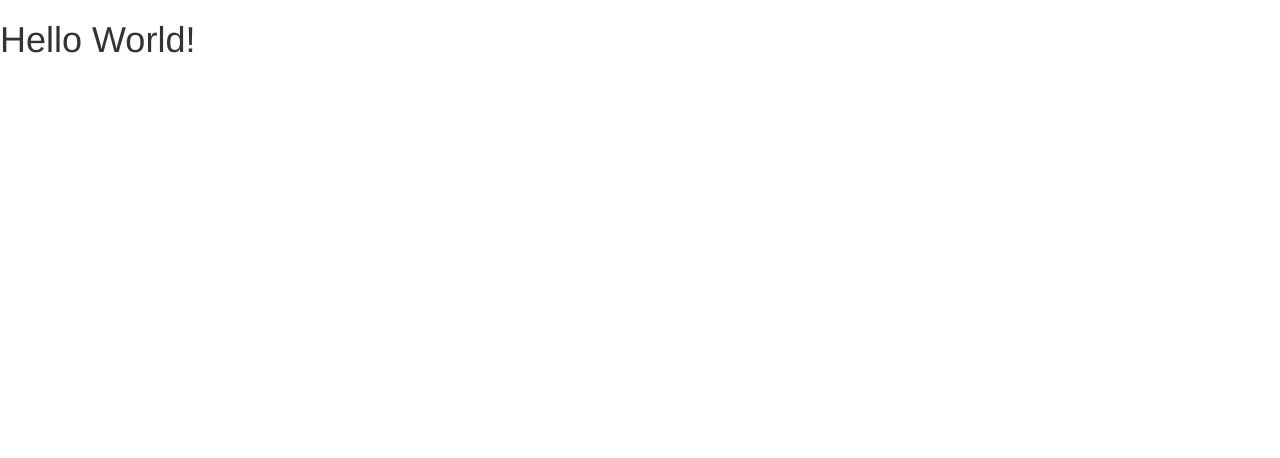
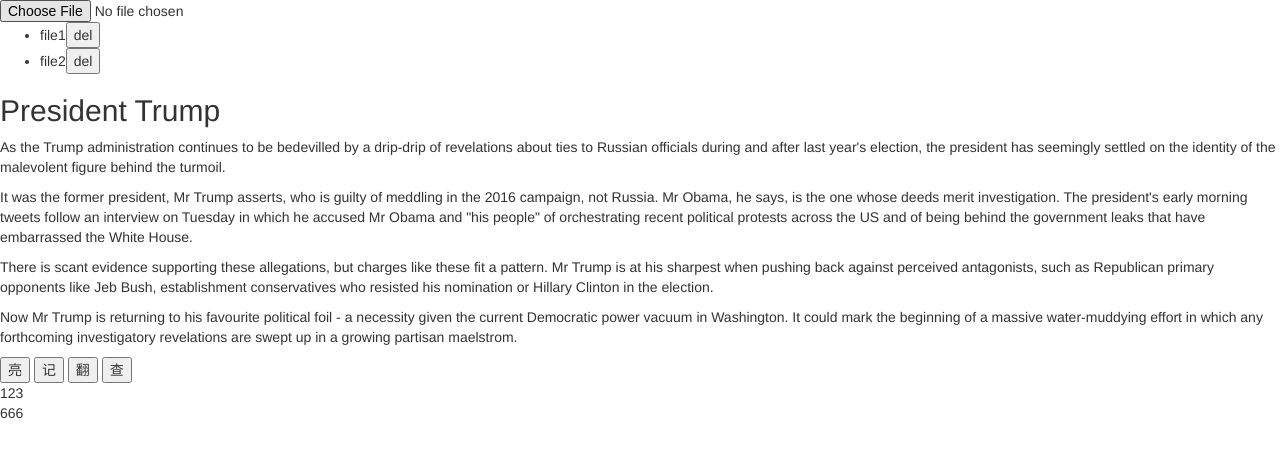
Before and after one commit to demongodYY/local-reader, a website: page index.html in a window 1280 px wide. Drawn offline with Linux system fonts and the light colour scheme.

Commit message:
Jacky-basic structure

```diff
--- a/index.html
+++ b/index.html
@@ -9,6 +9,35 @@
     <script src="bower_components/bootstrap/dist/js/bootstrap.min.js"></script>
 </head>
 <body>
-    <h1>Hello World!</h1>
+    <div class="div_catalog">
+        <input type="file" class="file_open">
+        <div class="div_files">
+            <ul class="ul_files">
+                <li class="div_file1"><span>file1</span><button>del</button></li>
+                <li class="div_file2"><span>file2</span><button>del</button></li>
+            </ul>
+        </div>
+    </div>
+    <div class="div_content">
+        <div class="div_container">
+            <h2>President Trump</h2>
+            <p>As the Trump administration continues to be bedevilled by a drip-drip of revelations about ties to Russian officials during and after last year's election, the president has seemingly settled on the identity of the malevolent figure behind the turmoil.</p>
+            <p>It was the former president, Mr Trump asserts, who is guilty of meddling in the 2016 campaign, not Russia. Mr Obama, he says, is the one whose deeds merit investigation.
+                The president's early morning tweets follow an interview on Tuesday in which he accused Mr Obama and "his people" of orchestrating recent political protests across the US and of being behind the government leaks that have embarrassed the White House.</p>
+            <p>There is scant evidence supporting these allegations, but charges like these fit a pattern. Mr Trump is at his sharpest when pushing back against perceived antagonists, such as Republican primary opponents like Jeb Bush, establishment conservatives who resisted his nomination or Hillary Clinton in the election.</p>
+            <p>Now Mr Trump is returning to his favourite political foil - a necessity given the current Democratic power vacuum in Washington. It could mark the beginning of a massive water-muddying effort in which any forthcoming investigatory revelations are swept up in a growing partisan maelstrom.</p>
+        </div>
+        <div class="div_btns">
+            <button class="btn_highlight">亮</button>
+            <button class="btn_addnote">记</button>
+            <button class="btn_trans">翻</button>
+            <button class="btn_search">查</button>
+        </div>
+    </div>
+    <div class="div_notes">
+        <div class="note_id1">123</div>
+        <div class="note_id2">666</div>
+    </div>
+
 </body>
 </html>
```
